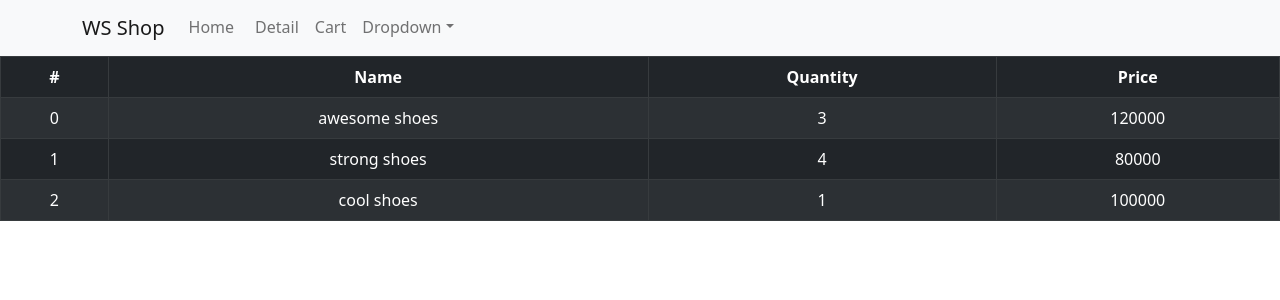
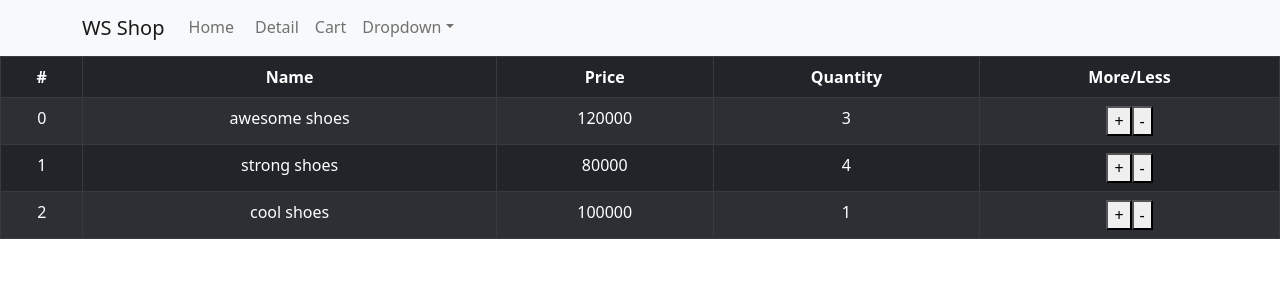
Before and after one commit to chwonseok/react-apple-shop, a React (Create React App) app: page /cart in a window 1280 px wide. Shown: the top 300 px of the page. Built offline with nearby package versions, Linux system fonts and the light colour scheme.

Commit message:
Practiced Reducer and Dispatch

```diff
--- a/src/components/Cart.js
+++ b/src/components/Cart.js
@@ -2,8 +2,7 @@ import React from 'react';
 import { Table } from 'react-bootstrap';
 import { connect } from 'react-redux';
 
-// { state } : props.state의 간략한 형태
-function Cart({ state }) {
+function Cart(props) {
   return (
     <>
       <Table striped bordered hover variant="dark">
@@ -11,18 +10,35 @@ function Cart({ state }) {
           <tr>
             <th>#</th>
             <th>Name</th>
+            <th>Price</th>
             <th>Quantity</th>
-            <th>Price</th>
+            <th>More/Less</th>
           </tr>
         </thead>
         <tbody>
-          {state.map((state, i) => {
+          {props.state.map((state, i) => {
             return (
               <tr key={i}>
                 <td>{state.id}</td>
                 <td>{state.name}</td>
+                <td>{state.price}</td>
                 <td>{state.quantity}</td>
-                <td>{state.price}</td>
+                <td>
+                  <button
+                    onClick={() => {
+                      props.dispatch({ type: 'btnPlus' });
+                    }}
+                  >
+                    +
+                  </button>
+                  <button
+                    onClick={() => {
+                      props.dispatch({ type: 'btnMinus' });
+                    }}
+                  >
+                    -
+                  </button>
+                </td>
               </tr>
             );
           })}
--- a/src/index.js
+++ b/src/index.js
@@ -13,13 +13,26 @@ import App from './App';
 
 // STEP 3. reducer(state변경 방식)의 결과(return 값)을 store에 넣어줌
 
-const store = createStore(() => {
-  return [
-    { id: 0, name: 'awesome shoes', quantity: 3, price: 120000 },
-    { id: 1, name: 'strong shoes', quantity: 4, price: 80000 },
-    { id: 2, name: 'cool shoes', quantity: 1, price: 100000 },
-  ];
-});
+const defaultState = [
+  { id: 0, name: 'awesome shoes', quantity: 3, price: 120000 },
+  { id: 1, name: 'strong shoes', quantity: 4, price: 80000 },
+  { id: 2, name: 'cool shoes', quantity: 1, price: 100000 },
+];
+
+function reducer(state = defaultState, action) {
+  const newState = [...defaultState];
+  if (action.type === 'btnPlus') {
+    newState[0].quantity++;
+    return newState;
+  } else if (action.type === 'btnMinus' && newState[0].quantity > 0) {
+    newState[0].quantity--;
+    return newState;
+  } else {
+    return state;
+  }
+}
+
+const store = createStore(reducer);
 
 ReactDOM.render(
   <BrowserRouter>
```
